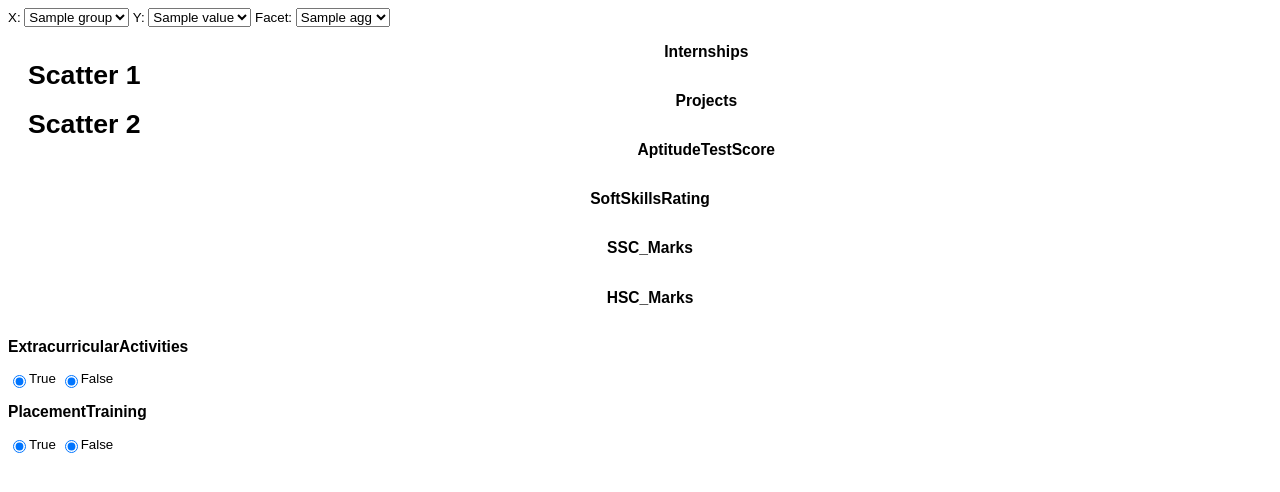
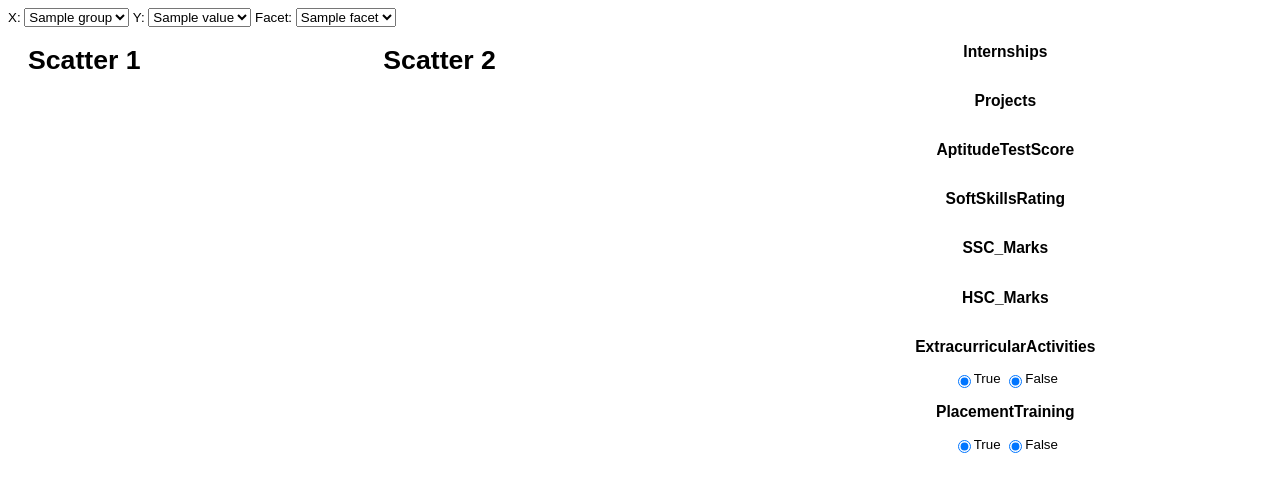
Before and after one commit to madelynsilveira/cs_178_Midterm, a Flask app: template starter/templates/index.html in a window 1280 px wide. Shown: the top 492 px of the page. Run offline with Flask 3, Linux system fonts and the light colour scheme; the template is opened without the code that fills it: most values are stand-ins (such as "Sample title", 1, 10 or a date in 2020).

Commit message:
Update layout of graphs

```diff
--- a/starter/templates/index.html
+++ b/starter/templates/index.html
@@ -1,6 +1,6 @@
 <html>
 <header>
-    <title>ForestFires</title>
+    <title>Placement Data Visual Analytics System</title>
     <link href="static/css/nouislider.min.css" rel="stylesheet">
     <link rel="stylesheet" type="text/css" href="static/css/style.css" media="screen" />
     <script src="https://d3js.org/d3.v7.min.js"></script>
@@ -11,40 +11,36 @@
   <div id="interactions-container">
     <div id="dropdown-container">
         <label for="grouper"> X: </label>
-        <!-- TODO: update the bar chart when the grouper is changed -->
         <select name="grouper" onchange="update_aggregate(this.value, 'grouper')">
             {% for group in groups %}
                 <option value="{{group}}">{{ group }}</option>
             {% endfor %}
         </select>
         <label for="value"> Y: </label>
-        <!-- TODO: update the bar chart when the value is changed -->
         <select name="value" onchange="update_aggregate(this.value, 'value')">
             {% for value in values %}
                 <option value="{{value}}">{{ value }}</option>
             {% endfor %}
         </select>
-        <label for="agg"> Facet: </label>
-        <!-- TODO: update the bar chart when the aggregate function is changed -->
-        <select name="agg" onchange="update_aggregate(this.value, 'agg')">
+        <label for="facet"> Facet: </label>
+        <select name="facet" onchange="update_aggregate(this.value, 'facet')">
             {% for agg in aggs %}
-                <option value="{{agg}}">{{ agg }}</option>
+                <option value="{{facet}}">{{ facet }}</option>
             {% endfor %}
         </select>
     </div>
 </div>
   <div class = "container">
-    <div style="float: left">
+    <div style="float: left; display: flex; justify-content: space-between; width: 100%;">
       <div><h1>Scatter 1</h1><div id="scatter1"></div></div>
       <div><h1>Scatter 2</h1><div id="scatter2"></div></div>
-    </div>
+      <div>
       <h3>Internships</h3><div id="internships-slider" style="width:400pt; display: inline-block"></div>
         <h3>Projects</h3><div id="projects-slider" style="width:400pt; display: inline-block"></div>
         <h3>AptitudeTestScore</h3><div id="aptitudetestscore-slider" style="width:400pt; display: inline-block"></div>
         <h3>SoftSkillsRating</h3><div id="softskillsrating-slider" style="width:400pt; display: inline-block"></div>
         <h3>SSC_Marks</h3><div id="ssc_marks-slider" style="width:400pt; display: inline-block"></div>
         <h3>HSC_Marks</h3><div id="hsc_marks-slider" style="width:400pt; display: inline-block"></div>
-    </div>
         <div id="extracurricularactivities" style="margin-top:10px">
           <h3>ExtracurricularActivities</h3>
             <input type="radio" class="extracurricular activities-selected" value="true" onchange="update_checked(this)" checked ><label>True</label>
@@ -54,6 +50,9 @@
           <h3>PlacementTraining</h3>
             <input type="radio" class="placementtraining-selected" value="true" onchange="update_checked(this)" checked ><label>True</label>
             <input type="radio" class="placementtraining-selected" value="false" onchange="update_checked(this)" checked ><label>False</label>
+        </div>
+      </div>
+    </div>
     </div>
   </div>
 </body>
```
Lines whose indentation alone changed are shown as unchanged.
